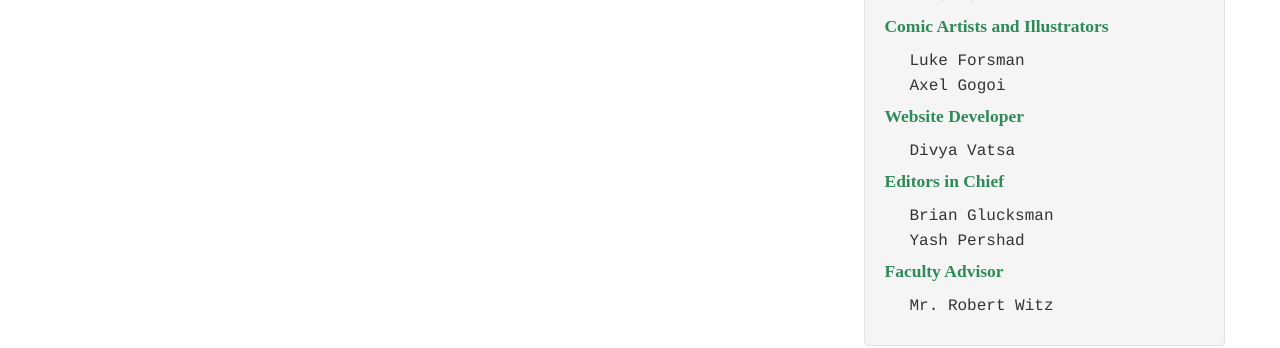
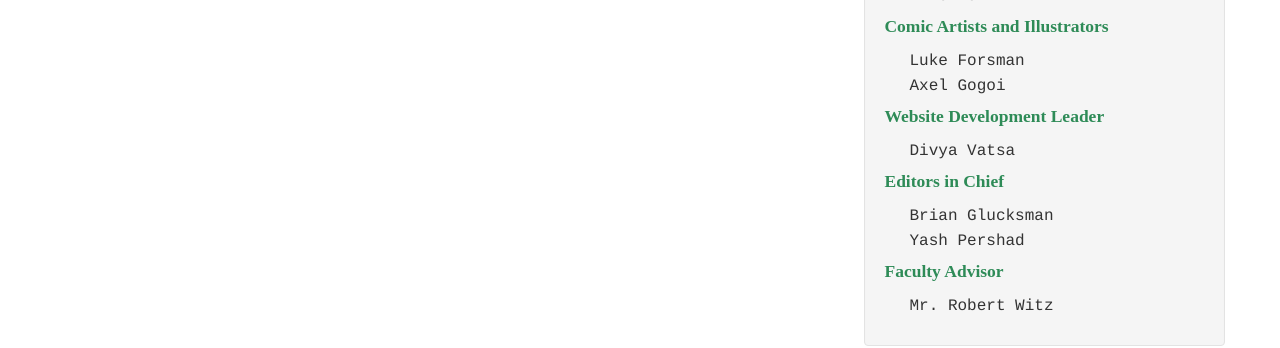
Before and after one commit to Awake99/Awake99.github.io, a Jekyll site: the page built from index.html, in a window 1280 px wide. Shown: the part 1132-1480 px from the top of the page. Built offline with Jekyll 4.4.1, drawn with Linux system fonts in a browser that asks for light colours; nearby versions of some CDN libraries.

Commit message:
October Edits

```diff
--- a/index.html
+++ b/index.html
@@ -322,7 +322,7 @@ layout: default
     		<li>Luke Forsman</li>
             <li>Axel Gogoi</li>
     	</ul>
-        <h4 style="color:#2E8B57;">Website Developer</h4>
+        <h4 style="color:#2E8B57;">Website Development Leader</h4>
         <ul style="list-style-type:none;font-family:courier;">
             <li>Divya Vatsa</li>
         </ul>
```
